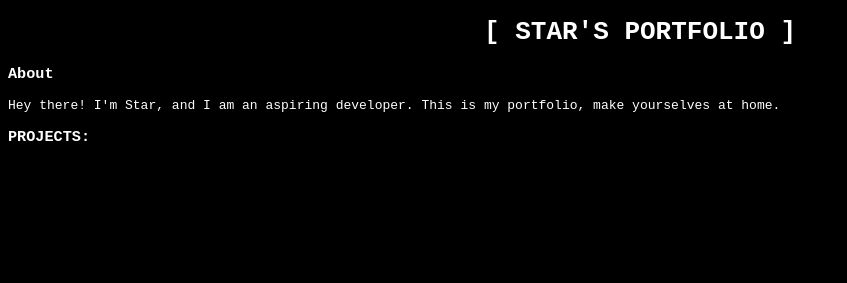
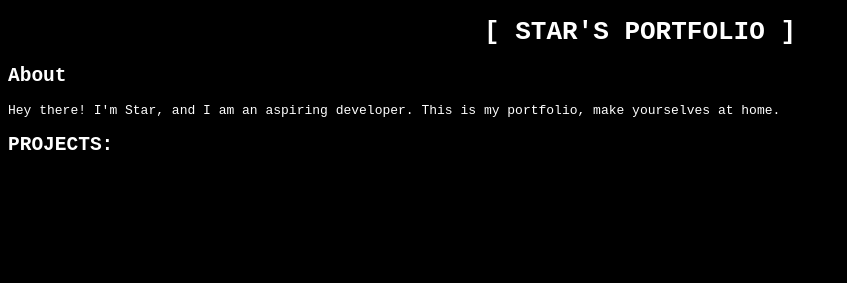
Before and after one commit to TheStarBoyo/TheStarBoyo.github.io, a plain HTML site: page index.html in a window 1280 px wide. Shown: the whole page, without its empty margins (0-847 px from the left). Drawn offline with Linux system fonts and the light colour scheme.

Commit message:
Update index.html

```diff
--- a/index.html
+++ b/index.html
@@ -5,18 +5,24 @@
 </head>
 <body style="background-color: black;">
     <h1 style="color: white; font-family: monospace; text-align: center;">[ STAR'S PORTFOLIO ]</h1>
-    <h3 style="color: white; font-family: monospace; text-align: left;">About</h3>
+    <h2 style="color: white; font-family: monospace; text-align: left;">About</h3>
     <p style="color: white; font-family: monospace; text-align: left;">Hey there! I'm Star, and I am an aspiring developer. This is my portfolio, make yourselves at home.</p>
-    <h3 style="color: white; font-family: monospace; text-align: left;">PROJECTS:</h2>
+    <h2 style="color: white; font-family: monospace; text-align: left;">PROJECTS:</h2>
     <dl>
         <dt>ShootDown</dt>
-        <dd>A 3D remake of a 2D game I had scrapped. Fast movement, and plenty of bullets!</dd>
+        <dd>
+          A 3D remake of a 2D game I had scrapped. Fast movement, and plenty of bullets!
+        </dd>
 
         <dt>Anomalies Plus</dt>
-        <dd>A mod for the colony-building game Rimworld, adding more anomalous things to its 'Anomaly' DLC.</dd>
+        <dd>
+          A mod for the colony-building game Rimworld, adding more anomalous things to its 'Anomaly' DLC.
+        </dd>
 
         <dt>Syntech Labs</dt>
-        <dd>A mod for the colony-building game Rimworld, featuring techy stuff.</dd>
+        <dd>
+          A mod for the colony-building game Rimworld, featuring techy stuff.
+        </dd>
     </dl>
 
 
```
